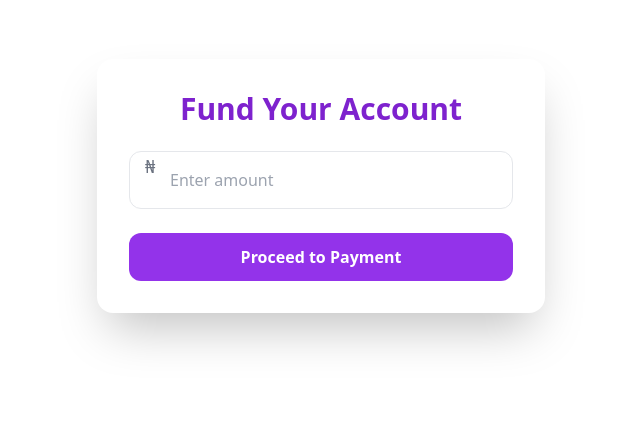
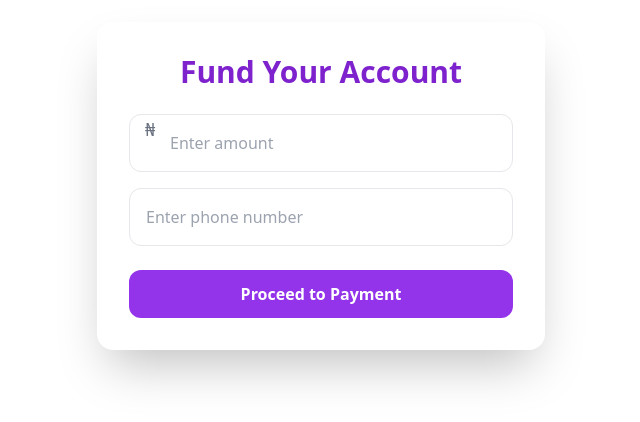
Before and after one commit to teafeh/jBooster, a React (Vite) app: page /fund in a window 1280 px wide. Shown: the part 214-636 px from the top of the page, without its empty margins (319-959 px from the left). Built offline with nearby package versions, Linux system fonts and the light colour scheme; sample sign-in values are in the browser's storage.

Commit message:
working on paymnet gateway integration

```diff
--- a/src/payment/fundacct/hook/useFund.js
+++ b/src/payment/fundacct/hook/useFund.js
@@ -1,27 +1,33 @@
 import { useState } from "react";
+import axios from "axios";
 
 export default function useFund() {
   const [loading, setLoading] = useState(false);
 
-  const fundAccount = async (amount) => {
+  const fundAccount = async (amount, phone) => {
     if (!amount || isNaN(amount) || parseFloat(amount) <= 0) {
       throw new Error("Invalid amount");
     }
 
     setLoading(true);
     try {
-      // 🔌 integrate payment gateway here
-      // Example: initialize transaction via backend
-      // const res = await axios.post("/api/payment/initialize", { amount });
-      // return res.data;
+      const token = localStorage.getItem("token");
+      if (!token) throw new Error("Unauthorized: Please login");
 
-      console.log("Funding initiated for ₦", amount);
+      const res = await axios.post(
+        `${import.meta.env.VITE_API_URL}/wallet/topup`,
+        { amount, phone },
+        {
+          headers: {
+            Authorization: `Bearer ${token}`,
+          },
+        }
+      );
 
-      // mock response for now
-      return { success: true, message: `Payment of ₦${amount} initialized` };
+      return res.data; // backend response with virtual account details
     } catch (error) {
-      console.error(error);
-      throw new Error("Failed to initialize payment");
+      console.error("Fund error:", error.response?.data || error.message);
+      throw new Error(error.response?.data?.error || "Failed to initialize payment");
     } finally {
       setLoading(false);
     }
--- a/src/payment/fundacct/index.jsx
+++ b/src/payment/fundacct/index.jsx
@@ -3,12 +3,17 @@ import useFund from "./hook/useFund";
 
 export default function FundAccount() {
   const [amount, setAmount] = useState("");
+  const [phone, setPhone] = useState("");
   const { fundAccount, loading } = useFund();
 
   const handleFund = async () => {
     try {
-      const res = await fundAccount(amount);
-      alert(`✅ ${res.message}`);
+      const res = await fundAccount(amount, phone);
+
+      // Show bank details returned by backend
+      alert(
+        `✅ Send ₦${amount} to:\n\nBank: ${res.payment.virtualBankName}\nAccount: ${res.payment.virtualAccountNumber}\nRef: ${res.payment.transactionId}`
+      );
     } catch (err) {
       alert(`❌ ${err.message}`);
     }
@@ -17,9 +22,12 @@ export default function FundAccount() {
   return (
     <div className="min-h-screen flex items-center justify-center bg-gradient-to-br from-purple-50 to-purple-100 p-6">
       <div className="bg-white shadow-2xl rounded-2xl p-8 w-full max-w-md text-center">
-        <h1 className="text-3xl font-bold text-purple-700 mb-6">Fund Your Account</h1>
+        <h1 className="text-3xl font-bold text-purple-700 mb-6">
+          Fund Your Account
+        </h1>
 
-        <div className="relative mb-6">
+        {/* Amount Input */}
+        <div className="relative mb-4">
           <span className="absolute left-4 top-1/2 -translate-y-1/2 text-gray-500 text-lg">
             ₦
           </span>
@@ -31,6 +39,18 @@ export default function FundAccount() {
             className="w-full p-4 pl-10 border rounded-xl focus:ring-2 focus:ring-purple-500"
           />
         </div>
+
+        {/* Phone Input */}
+        <div className="relative mb-6">
+          <input
+            type="tel"
+            placeholder="Enter phone number"
+            value={phone}
+            onChange={(e) => setPhone(e.target.value)}
+            className="w-full p-4 border rounded-xl focus:ring-2 focus:ring-purple-500"
+          />
+        </div>
+
         <button
           onClick={handleFund}
           disabled={loading}
```
Lines whose indentation alone changed are shown as unchanged.
